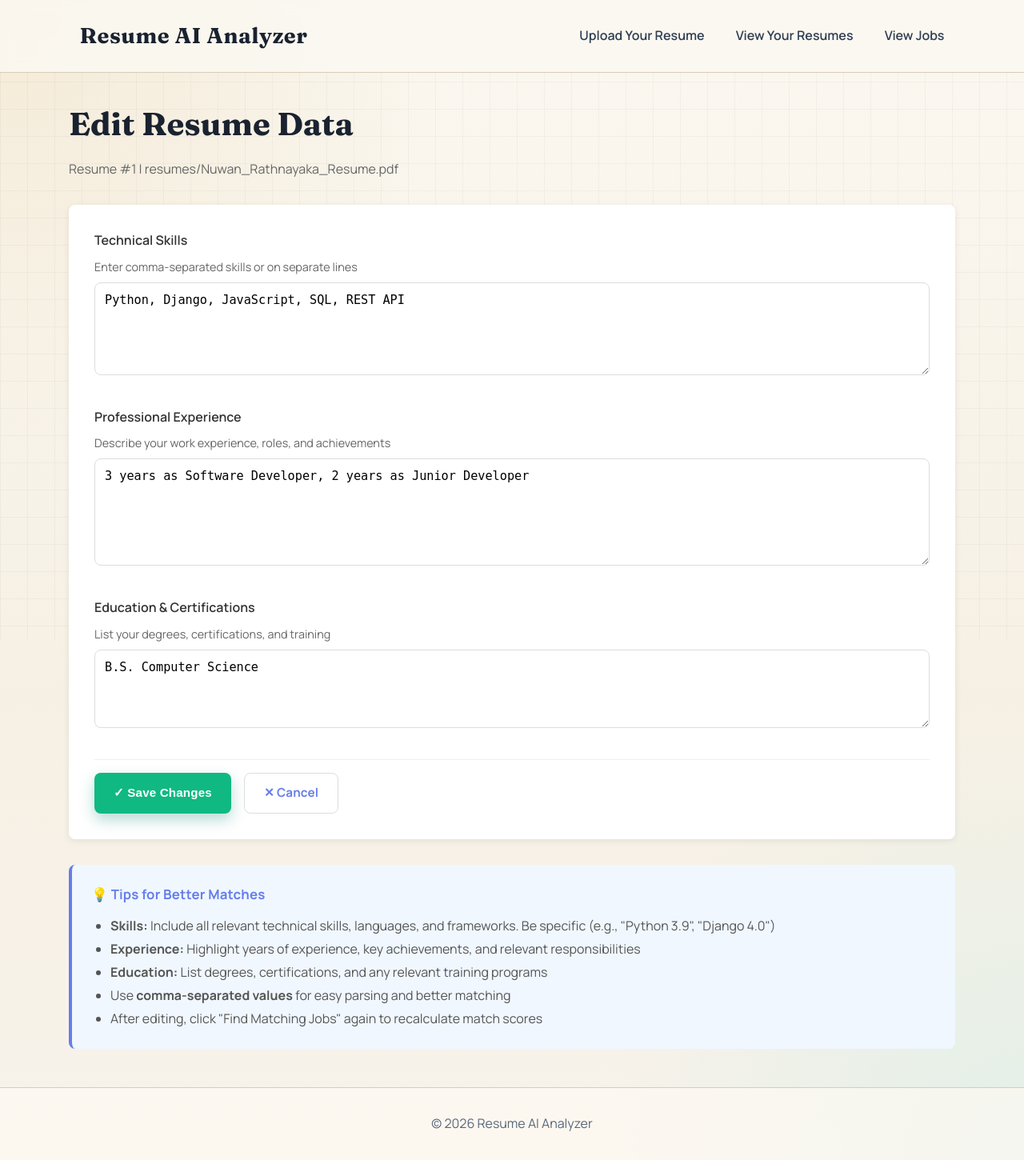
After one commit to Nuwan53/AI-Resume-Analyzer-Job-Matcher-System, a Django app: page /analyzer/resume/1/edit/ in a window 1280 px wide. The commit adds this page. Shown: the whole page at 80% size. Run offline with Django 5.2, Linux system fonts and the light colour scheme; data comes from the database, SQL or seed files in the repository.

Commit message:
Add edit functionality for extracted resume data with form and template

```diff
--- /dev/null
+++ b/resume_ai/analyzer/forms.py
@@ -0,0 +1,47 @@
+"""
+Forms for Resume AI Analyzer
+"""
+
+from django import forms
+from .models import ExtarctedData
+
+
+class ExtractedDataForm(forms.ModelForm):
+    """Form for editing extracted resume data."""
+
+    class Meta:
+        model = ExtarctedData
+        fields = ['skills', 'experience', 'education']
+        widgets = {
+            'skills': forms.Textarea(attrs={
+                'class': 'form-textarea',
+                'placeholder': 'e.g., Python, Django, JavaScript, React, SQL, Docker...',
+                'rows': 5,
+                'style': 'width: 100%; padding: 0.75rem; border: 1px solid #ddd; border-radius: 8px; font-family: monospace; font-size: 0.95rem;'
+            }),
+            'experience': forms.Textarea(attrs={
+                'class': 'form-textarea',
+                'placeholder': 'e.g., 3 years as Senior Developer at Tech Corp, 2 years as Junior Developer at StartUp...',
+                'rows': 6,
+                'style': 'width: 100%; padding: 0.75rem; border: 1px solid #ddd; border-radius: 8px; font-family: monospace; font-size: 0.95rem;'
+            }),
+            'education': forms.Textarea(attrs={
+                'class': 'form-textarea',
+                'placeholder': 'e.g., B.S. Computer Science from University of Tech, 2020...',
+                'rows': 4,
+                'style': 'width: 100%; padding: 0.75rem; border: 1px solid #ddd; border-radius: 8px; font-family: monospace; font-size: 0.95rem;'
+            }),
+        }
+
+    def __init__(self, *args, **kwargs):
+        super().__init__(*args, **kwargs)
+
+        # Add labels
+        self.fields['skills'].label = 'Technical Skills'
+        self.fields['skills'].help_text = 'Enter comma-separated skills or on separate lines'
+
+        self.fields['experience'].label = 'Professional Experience'
+        self.fields['experience'].help_text = 'Describe your work experience, roles, and achievements'
+
+        self.fields['education'].label = 'Education & Certifications'
+        self.fields['education'].help_text = 'List your degrees, certifications, and training'
--- /dev/null
+++ b/resume_ai/analyzer/templates/analyzer/edit_extracted_data.html
@@ -0,0 +1,98 @@
+{% extends 'analyzer/base.html' %}
+
+{% block title %}Edit Resume Data - Resume AI Analyzer{% endblock %}
+
+{% block content %}
+<h1>Edit Resume Data</h1>
+<p style="margin-bottom: 2rem; color: #666;">Resume #{{ resume.id }} | {{ resume.file.name }}</p>
+
+<div style="background: white; padding: 2rem; border-radius: 8px; box-shadow: 0 2px 8px rgba(0,0,0,0.08); margin-bottom: 2rem;">
+    <form method="POST">
+        {% csrf_token %}
+
+        {% if form.non_field_errors %}
+            <div style="background: #f8d7da; padding: 1rem; border-radius: 8px; margin-bottom: 1.5rem; color: #721c24;">
+                {% for error in form.non_field_errors %}
+                    <p>{{ error }}</p>
+                {% endfor %}
+            </div>
+        {% endif %}
+
+        <!-- Skills Field -->
+        <div style="margin-bottom: 2rem;">
+            <label for="{{ form.skills.id_for_label }}" style="display: block; margin-bottom: 0.5rem; font-weight: 600; color: #333;">
+                {{ form.skills.label }}
+            </label>
+            {% if form.skills.help_text %}
+                <p style="margin-bottom: 0.5rem; color: #666; font-size: 0.9rem;">{{ form.skills.help_text }}</p>
+            {% endif %}
+            {{ form.skills }}
+            {% if form.skills.errors %}
+                <div style="color: #721c24; margin-top: 0.5rem; font-size: 0.9rem;">
+                    {% for error in form.skills.errors %}
+                        <p>{{ error }}</p>
+                    {% endfor %}
+                </div>
+            {% endif %}
+        </div>
+
+        <!-- Experience Field -->
+        <div style="margin-bottom: 2rem;">
+            <label for="{{ form.experience.id_for_label }}" style="display: block; margin-bottom: 0.5rem; font-weight: 600; color: #333;">
+                {{ form.experience.label }}
+            </label>
+            {% if form.experience.help_text %}
+                <p style="margin-bottom: 0.5rem; color: #666; font-size: 0.9rem;">{{ form.experience.help_text }}</p>
+            {% endif %}
+            {{ form.experience }}
+            {% if form.experience.errors %}
+                <div style="color: #721c24; margin-top: 0.5rem; font-size: 0.9rem;">
+                    {% for error in form.experience.errors %}
+                        <p>{{ error }}</p>
+                    {% endfor %}
+                </div>
+            {% endif %}
+        </div>
+
+        <!-- Education Field -->
+        <div style="margin-bottom: 2rem;">
+            <label for="{{ form.education.id_for_label }}" style="display: block; margin-bottom: 0.5rem; font-weight: 600; color: #333;">
+                {{ form.education.label }}
+            </label>
+            {% if form.education.help_text %}
+                <p style="margin-bottom: 0.5rem; color: #666; font-size: 0.9rem;">{{ form.education.help_text }}</p>
+            {% endif %}
+            {{ form.education }}
+            {% if form.education.errors %}
+                <div style="color: #721c24; margin-top: 0.5rem; font-size: 0.9rem;">
+                    {% for error in form.education.errors %}
+                        <p>{{ error }}</p>
+                    {% endfor %}
+                </div>
+            {% endif %}
+        </div>
+
+        <!-- Submit Buttons -->
+        <div style="display: flex; gap: 1rem; flex-wrap: wrap; padding-top: 1rem; border-top: 1px solid #eee;">
+            <button type="submit" class="btn" style="background: #10b981; border: none; cursor: pointer; padding: 0.75rem 1.5rem; border-radius: 8px; color: white; font-weight: 600;">
+                ✓ Save Changes
+            </button>
+            <a href="{% url 'resume_detail' resume.id %}" class="btn secondary" style="padding: 0.75rem 1.5rem; border-radius: 8px; border: 1px solid #ddd; text-decoration: none; color: #667eea; background: white;">
+                ✕ Cancel
+            </a>
+        </div>
+    </form>
+</div>
+
+<!-- Tips Section -->
+<div style="background: #f0f7ff; padding: 1.5rem; border-radius: 8px; border-left: 4px solid #667eea;">
+    <h3 style="color: #667eea; margin-bottom: 0.75rem;">💡 Tips for Better Matches</h3>
+    <ul style="color: #555; line-height: 1.8; margin-left: 1.5rem;">
+        <li><strong>Skills:</strong> Include all relevant technical skills, languages, and frameworks. Be specific (e.g., "Python 3.9", "Django 4.0")</li>
+        <li><strong>Experience:</strong> Highlight years of experience, key achievements, and relevant responsibilities</li>
+        <li><strong>Education:</strong> List degrees, certifications, and any relevant training programs</li>
+        <li>Use <strong>comma-separated values</strong> for easy parsing and better matching</li>
+        <li>After editing, click "Find Matching Jobs" again to recalculate match scores</li>
+    </ul>
+</div>
+{% endblock %}
--- a/resume_ai/analyzer/templates/analyzer/resume_detail.html
+++ b/resume_ai/analyzer/templates/analyzer/resume_detail.html
@@ -39,8 +39,9 @@
 {% endif %}
 
 <div style="display: flex; gap: 1rem; flex-wrap: wrap;">
-    <a href="{% url 'resume_list' %}" class="btn secondary">Back to List</a>
+    <a href="{% url 'resume_list' %}" class="btn secondary" style="padding: 0.75rem 1.5rem; border-radius: 8px; border: 1px solid #ddd; text-decoration: none; color: #667eea; background: white;">Back to List</a>
     {% if extracted_data %}
+        <a href="{% url 'edit_extracted_data' resume.id %}" class="btn secondary" style="padding: 0.75rem 1.5rem; border-radius: 8px; border: 1px solid #ddd; text-decoration: none; color: #667eea; background: white;">✏️ Edit Resume Data</a>
         <form method="POST" action="{% url 'generate_matches' resume.id %}" style="display: inline;">
             {% csrf_token %}
             <button type="submit" class="btn" style="background: #10b981; border: none; cursor: pointer; padding: 0.75rem 1.5rem; border-radius: 8px; color: white; font-weight: 600;">
--- a/resume_ai/analyzer/urls.py
+++ b/resume_ai/analyzer/urls.py
@@ -5,6 +5,7 @@ urlpatterns = [
     path('upload/', views.upload_resume, name='upload_resume'),
     path('resumes/', views.resume_list, name='resume_list'),
     path('resume/<int:pk>/', views.resume_detail, name='resume_detail'),
+    path('resume/<int:pk>/edit/', views.edit_extracted_data, name='edit_extracted_data'),
     path('resume/<int:pk>/generate-matches/', views.generate_matches, name='generate_matches'),
     path('resume/<int:pk>/matches/', views.match_results, name='match_results'),
     path('jobs/', views.job_list, name='job_list'),
--- a/resume_ai/analyzer/views.py
+++ b/resume_ai/analyzer/views.py
@@ -3,6 +3,7 @@ from django.contrib import messages
 from django.views.decorators.http import require_http_methods
 from .models import Resume, ExtarctedData, Job, MatchResult
 from .cv_analyzer import CVAnalyzer
+from .forms import ExtractedDataForm
 
 
 def home(request):
@@ -188,3 +189,37 @@ def generate_matches(request, pk):
     except Exception as e:
         messages.error(request, f'Error generating matches: {str(e)}')
         return redirect('resume_detail', pk=resume.id)
+
+
+@require_http_methods(["GET", "POST"])
+def edit_extracted_data(request, pk):
+    """
+    Edit extracted resume data.
+    GET: Display edit form
+    POST: Save changes
+    """
+    resume = get_object_or_404(Resume, pk=pk)
+
+    try:
+        extracted_data = ExtarctedData.objects.get(resume=resume)
+    except ExtarctedData.DoesNotExist:
+        messages.error(request, 'No extracted data found for this resume.')
+        return redirect('resume_detail', pk=resume.id)
+
+    if request.method == 'POST':
+        form = ExtractedDataForm(request.POST, instance=extracted_data)
+        if form.is_valid():
+            form.save()
+            messages.success(request, '✓ Resume data updated successfully!')
+            return redirect('resume_detail', pk=resume.id)
+        else:
+            messages.error(request, 'Error updating resume data. Please check your input.')
+    else:
+        form = ExtractedDataForm(instance=extracted_data)
+
+    context = {
+        'resume': resume,
+        'extracted_data': extracted_data,
+        'form': form
+    }
+    return render(request, 'analyzer/edit_extracted_data.html', context)
```
